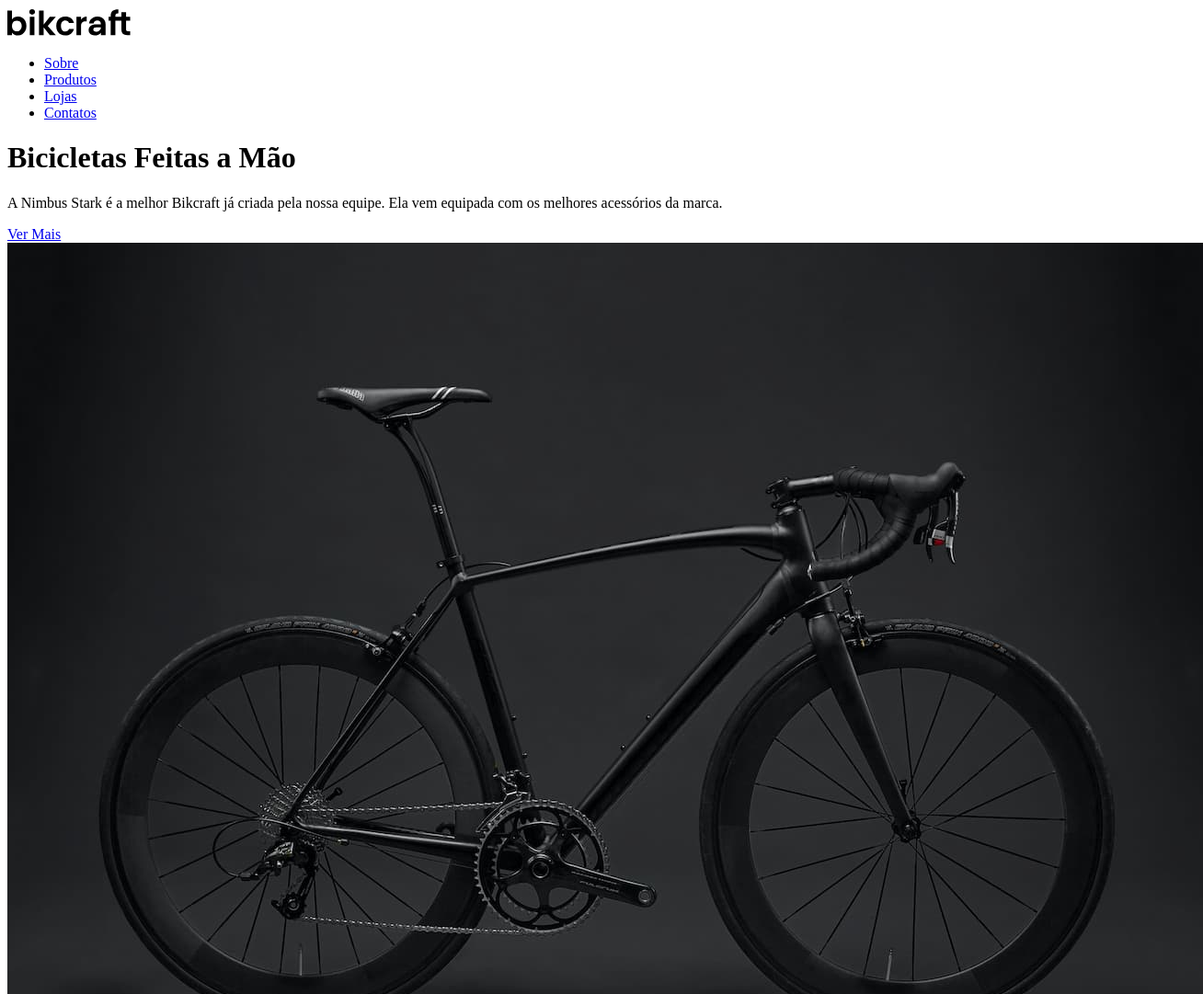
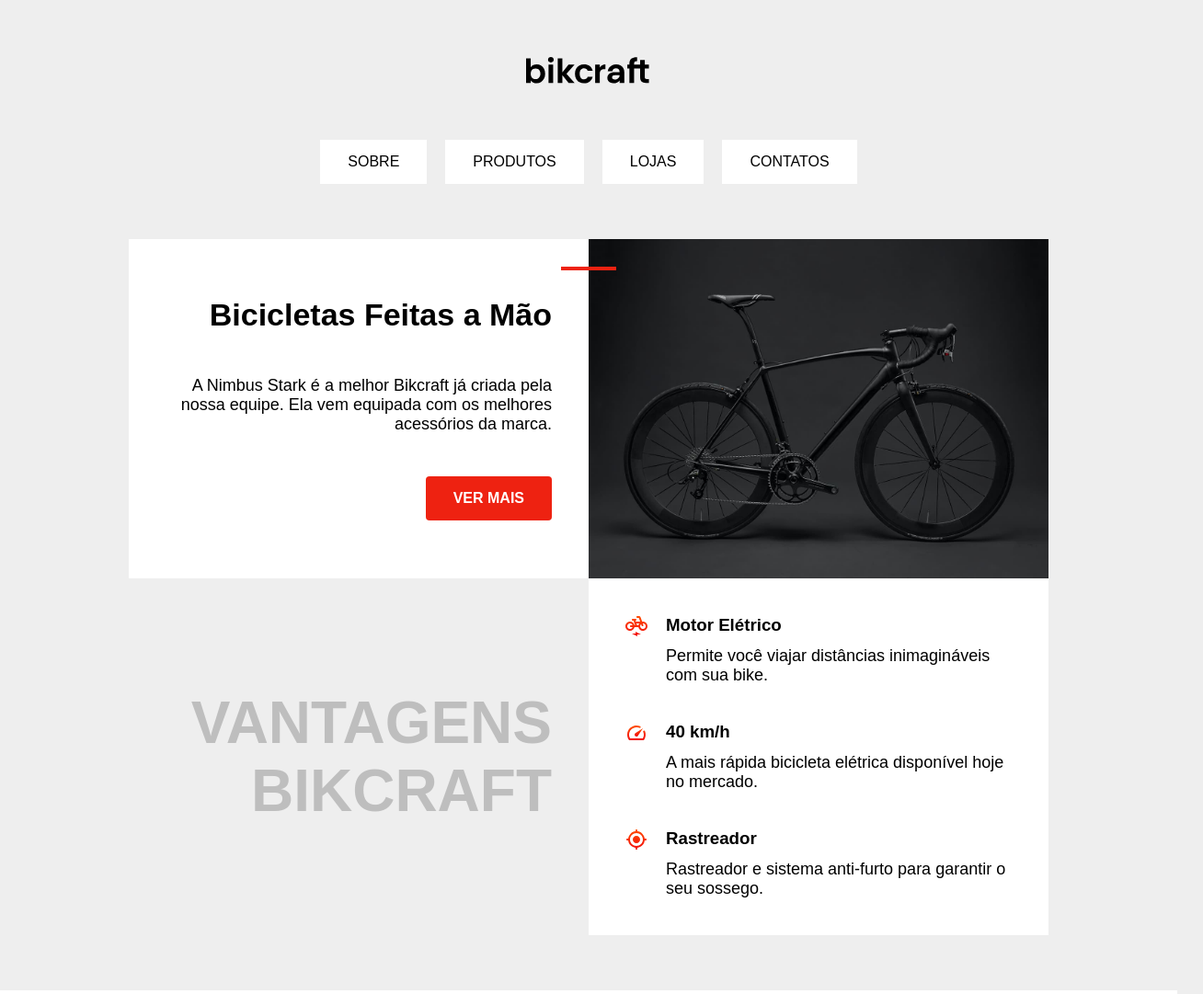
Before and after one commit to allangdasilva/projeto-bikcraft, a plain HTML site: page index.html in a window 1280 px wide. Shown: the top 1081 px of the page at 92% size, 1308 px wide, since content can reach past the window. Drawn offline with Linux system fonts and the light colour scheme.

Commit message:
Estilização completa

```diff
--- a/index.html
+++ b/index.html
@@ -3,6 +3,7 @@
   <head>
     <meta charset="UTF-8" />
     <meta name="viewport" content="width=device-width, initial-scale=1.0" />
+    <link rel="stylesheet" href="./style.css" />
     <title>Bikcraft</title>
   </head>
   <body>
--- /dev/null
+++ b/style.css
@@ -0,0 +1,123 @@
+* {
+  font-family: Arial, Helvetica, sans-serif;
+  margin: 0;
+  padding: 0;
+  box-sizing: border-box;
+}
+body {
+  display: grid;
+  justify-items: center;
+  gap: 60px;
+  background: #eeeeee;
+}
+.header {
+  display: grid;
+  grid-template-columns: 1fr;
+  justify-items: center;
+  gap: 60px;
+  width: 100%;
+  padding-top: 60px;
+
+  nav {
+    ul {
+      display: flex;
+      flex-wrap: wrap;
+      justify-content: center;
+      gap: 20px;
+      list-style: none;
+
+      li {
+        background: #fff;
+
+        a {
+          display: inline-block;
+          padding: 15px 30px;
+          text-transform: uppercase;
+          text-decoration: none;
+          color: #000;
+        }
+      }
+    }
+  }
+}
+.content {
+  display: grid;
+  grid-template-columns: 1fr 1fr;
+  max-width: 1000px;
+
+  .intro {
+    position: relative;
+
+    display: grid;
+    justify-items: end;
+    align-items: center;
+
+    padding: 40px;
+    background: #fff;
+
+    span {
+      position: absolute;
+      top: 30px;
+      right: -30px;
+
+      width: 60px;
+      height: 4px;
+
+      background-color: #e21;
+    }
+    h1 {
+      font-size: 34px;
+    }
+    p {
+      font-size: 18px;
+      text-align: right;
+    }
+    a {
+      padding: 15px 30px;
+      border-radius: 4px;
+      font-weight: 600;
+      text-transform: uppercase;
+      text-decoration: none;
+      color: #fff;
+      background: #e21;
+    }
+  }
+  img {
+    max-width: 100%;
+  }
+  .caption {
+    align-self: center;
+    text-align: right;
+    padding: 40px;
+    font-size: 64px;
+    text-transform: uppercase;
+    color: rgba(0, 0, 0, 0.2);
+  }
+  .vantagens {
+    display: grid;
+    gap: 40px;
+    padding: 40px;
+    background-color: #fff;
+
+    .vantagens-item {
+      display: grid;
+      grid-template-columns: auto 1fr;
+      gap: 10px 20px;
+
+      p {
+        font-size: 18px;
+        grid-column: 2;
+      }
+    }
+  }
+}
+.footer {
+  width: 100%;
+  padding: 40px;
+  background: #fff;
+
+  p {
+    font-size: 18px;
+    text-align: center;
+  }
+}
```
